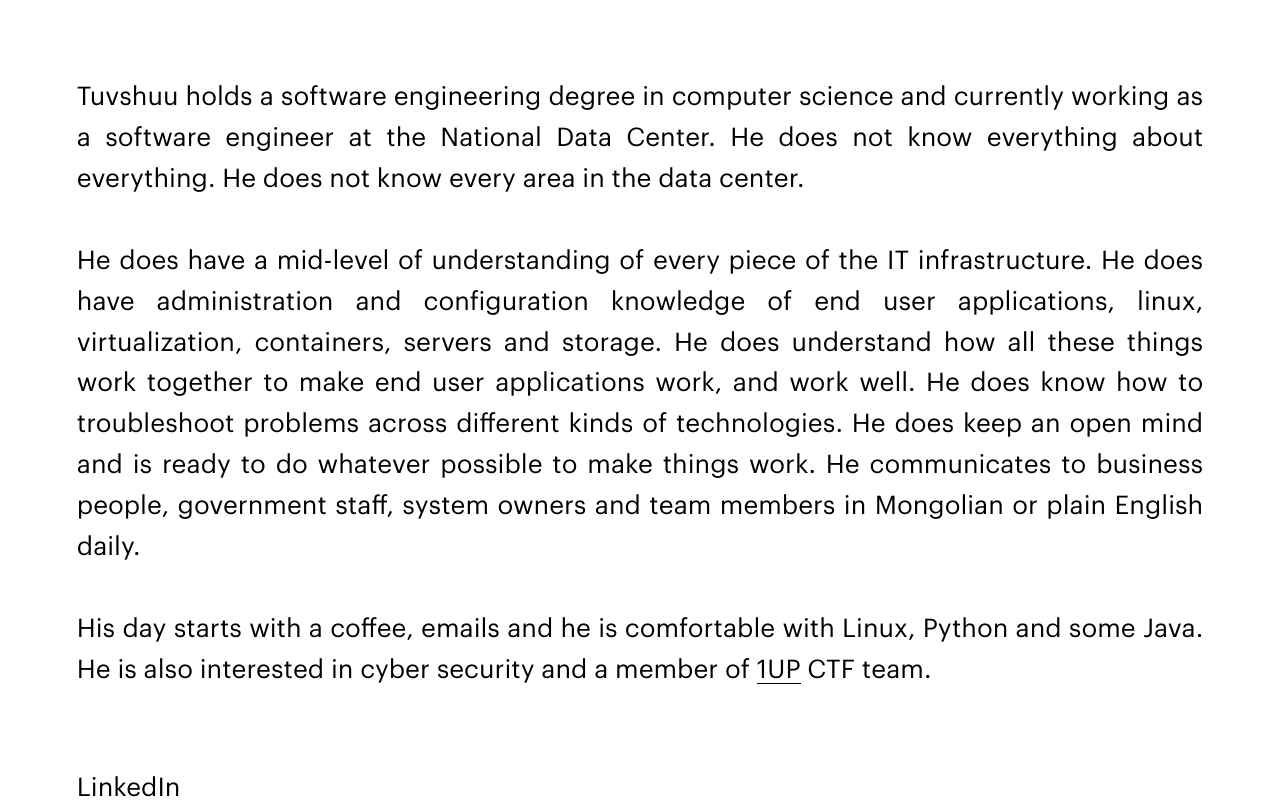
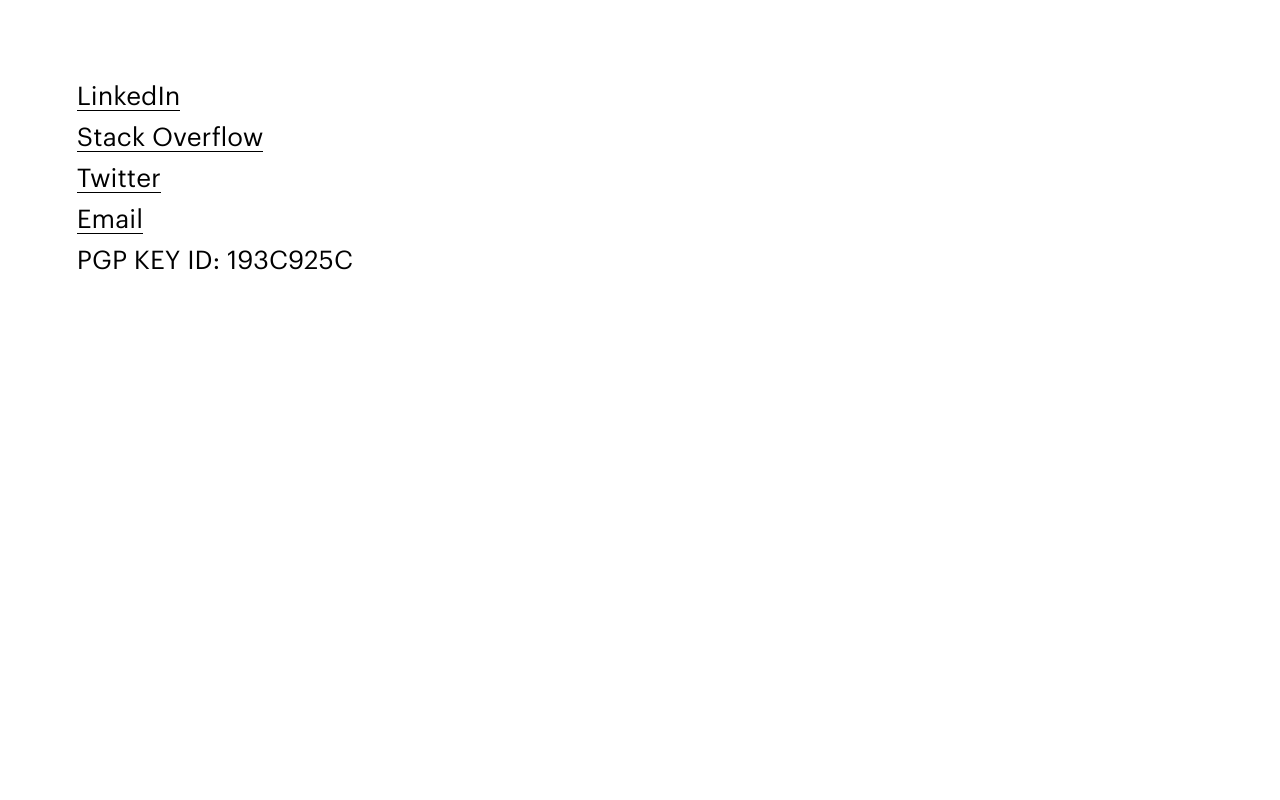
Before and after one commit to tuvshuud/tuvshuud, a plain HTML site: page index.html in a window 1280 px wide. Drawn offline with Linux system fonts and the light colour scheme.

Commit message:
Update index.html

```diff
--- a/index.html
+++ b/index.html
@@ -113,18 +113,6 @@
   </head>
 	<body>
 		<main>
-			<div class="introduction">
-				<p>
-					Tuvshuu holds a software engineering degree in computer science and currently working as a software engineer at the National Data Center. He does not know
-                    everything about everything. He does not know every area in the data center. </br></br>He does have a mid-level of understanding of every piece of the IT infrastructure.
-                    He does have administration and configuration knowledge of end user applications, linux, virtualization, containers, servers and storage. He does understand how all
-                    these things work together to make end user applications work, and work well. He does know how to troubleshoot problems across different kinds of technologies.
-                    He does keep an open mind and is ready to do whatever possible to make things work. He communicates to business people, government staff, system owners and
-                    team members in Mongolian or plain English daily. </br></br>
-                    His day starts with a coffee, emails and he is comfortable with Linux, Python and some Java.
-                    He is also interested in cyber security and a member of <a href="https://ctftime.org/team/11598">1UP</a> CTF team.
-				</p>
-			</div>
 			<div class="contact">
 				<ul>
 					<li><a href="https://www.linkedin.com/in/tuvshinbayar-davaa-92137b31" target="_blank">LinkedIn</a></li>
```
